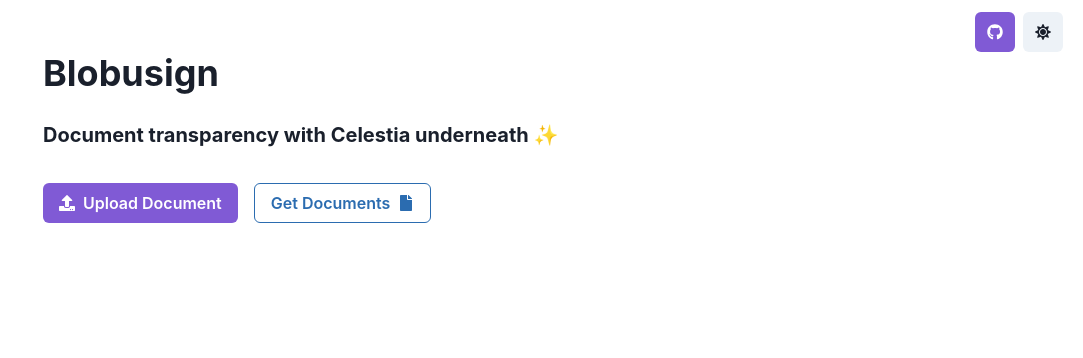
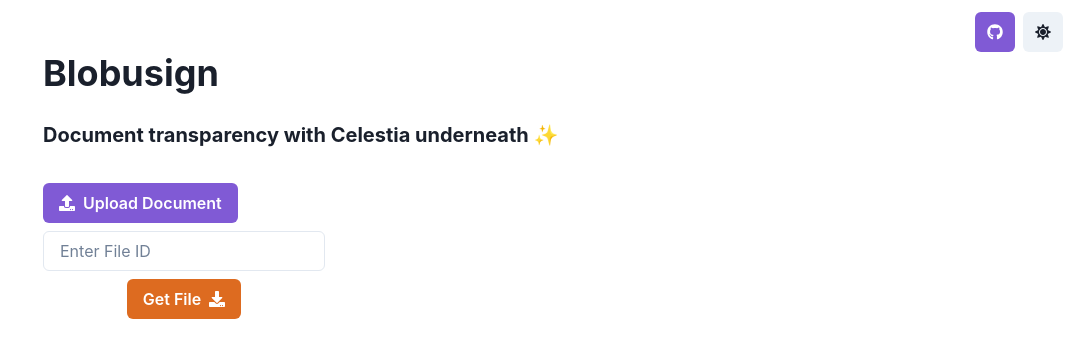
Before and after one commit to cmwaters/approvooor, a React (Vite) app in the folder frontend/: page / in a window 1280 px wide. Shown: the top 358 px of the page, without its empty margins (197-1280 px from the left). Built offline with nearby package versions, Linux system fonts and the light colour scheme.

Commit message:
feat: get request

```diff
--- a/frontend/src/App.tsx
+++ b/frontend/src/App.tsx
@@ -2,24 +2,52 @@ import axios from 'axios';
 import { useState, ChangeEvent } from 'react';
 import { Button, Stack, VStack, Heading, Input, Text, useToast } from '@chakra-ui/react';
 import { Buttons } from "./Components/buttons";
-import { FaUpload, FaFile, FaSignature } from 'react-icons/fa';
+import { FaUpload, FaFile, FaSignature, FaDownload } from 'react-icons/fa';
 
 function App() {
   const [selectedFile, setSelectedFile] = useState<File | null>(null);
   const toast = useToast();
+  const [fileID, setFileID] = useState<string | null>(null);
+  const [inputFileID, setInputFileID] = useState<string>('');
+  const [fileBytes, setFileBytes] = useState<string | null>(null);
 
   const handleFileChange = (event: ChangeEvent<HTMLInputElement>) => {
     const file = event.target.files ? event.target.files[0] : null;
     if (file) {
       setSelectedFile(file);
-      console.log(file);
-      console.log("MIME type:", file.type);
     }
   };
 
   const triggerFileUpload = () => {
     const fileInput = document.getElementById('fileUploadInput') as HTMLInputElement;
     if (fileInput) fileInput.click();
+  };
+
+  const handleInputFileIDChange = (event: ChangeEvent<HTMLInputElement>) => {
+    setInputFileID(event.target.value);
+  };
+
+  const getFileByID = async () => {
+    try {
+      const response = await axios.get(`http://localhost:8080/get?id=${inputFileID}`);
+      setFileBytes(response.data);
+      toast({
+        title: 'File retrieved successfully.',
+        description: 'File bytes have been fetched.',
+        status: 'success',
+        duration: 5000,
+        isClosable: true,
+      });
+    } catch (error) {
+      console.error('Error fetching file:', error);
+      toast({
+        title: 'Error fetching file.',
+        description: "There was an error fetching the file. Please check the file ID.",
+        status: 'error',
+        duration: 9000,
+        isClosable: true,
+      });
+    }
   };
 
   const sendDocumentToCelestia = async () => {
@@ -39,6 +67,7 @@ function App() {
         },
       });
       console.log(response.data);
+      setFileID(response.data);
       toast({
         title: 'Document sent successfully.',
         description: `Response: ${response.data}`,
@@ -70,7 +99,7 @@ function App() {
   return (
     <>
       <Buttons/>
-      <VStack align="start" maxWidth="800px" mx="auto" width="100%">
+      <VStack align="start" maxWidth="800px" mx={{ base: "6", sm: "8", md: "10", lg: "auto" }} width="100%">
         <Heading pb={5}>Blobusign</Heading>
         <Heading size="md" pb={7}>Document transparency with Celestia underneath ✨</Heading>
         <Stack direction='row' spacing={4}>
@@ -88,11 +117,23 @@ function App() {
               Send Document to Celestia
             </Button>
           )}
-          <Button rightIcon={<FaFile />} colorScheme='blue' variant='outline'>
+          {/* <Button rightIcon={<FaFile />} colorScheme='blue' variant='outline'>
             Get Documents
+          </Button> */}
+        </Stack>
+        <VStack>
+          {selectedFile && <Text mt={2}>Selected file: {selectedFile.name}</Text>}
+          {fileID && <Text mt={2}>Uploaded File ID: {fileID}</Text>}
+          <Input
+          placeholder="Enter File ID"
+          value={inputFileID}
+          onChange={handleInputFileIDChange}
+          />
+          <Button rightIcon={<FaDownload />} colorScheme='orange' variant='solid' onClick={getFileByID}>
+            Get File
           </Button>
-        </Stack>
-        {selectedFile && <Text mt={2}>Selected file: {selectedFile.name}</Text>}
+          {fileBytes && <Text mt={2}>File Bytes: {fileBytes}</Text>}
+        </VStack>
       </VStack>
     </>
   );
```
